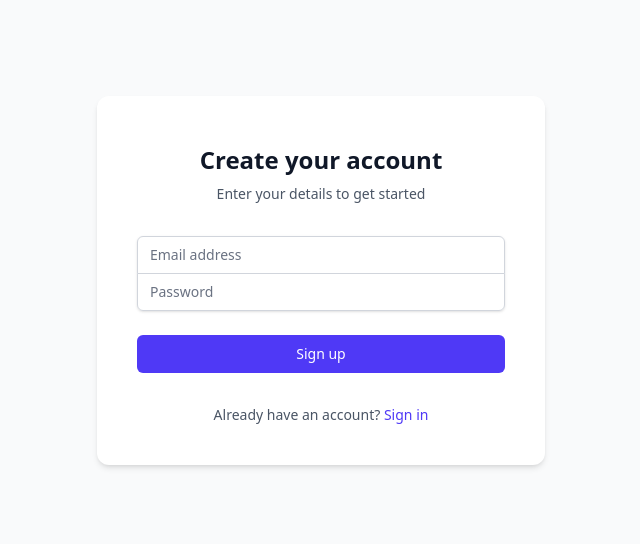
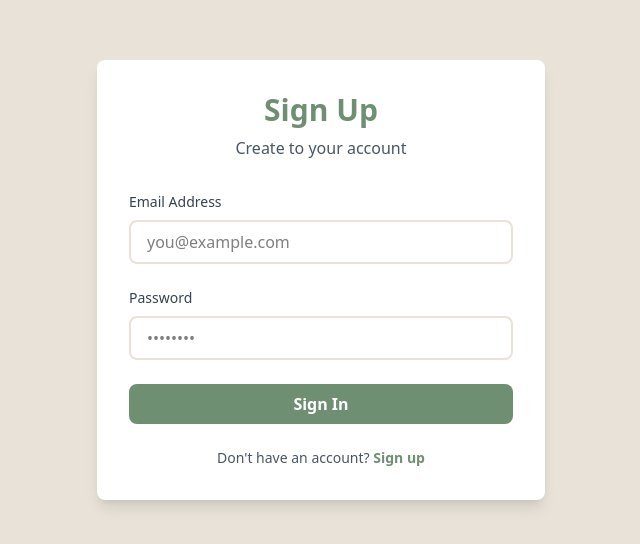
Before and after one commit to kriishp1/spark-hacks-2026, a React app in the folder frontend/: page /SignUp in a window 1280 px wide. Shown: the part 120-664 px from the top of the page, without its empty margins (319-959 px from the left). Built offline with nearby package versions, Linux system fonts and the light colour scheme; the HTML template or start-up script is replaced by a standard one.

Commit message:
Created login and signup page. Backend team needs to setup the login/system

```diff
--- a/frontend/src/pages/Login.jsx
+++ b/frontend/src/pages/Login.jsx
@@ -41,7 +41,7 @@ function Login() {
 
                     <button
                         type="submit"
-                        className="w-full py-2 rounded-lg font-semibold text-white transition"
+                        className="w-full py-2 rounded-lg font-semibold text-white transition cursor-pointer hover:opacity-90"
                         style={{ backgroundColor: '#6F8F72' }}
                     >
                         Sign In
--- a/frontend/src/pages/SignUp.jsx
+++ b/frontend/src/pages/SignUp.jsx
@@ -1,4 +1,4 @@
-import { useState } from 'react'
+import { useState } from "react";
 import { supabase } from "../supaBaseClient";
 import { useNavigate } from "react-router-dom";
 
@@ -8,7 +8,6 @@ export default function SignUp() {
   const [password, setPassword] = useState("");
   const [message, setMessage] = useState("");
 
-
   const handleSignUp = async (event) => {
     event.preventDefault();
     setMessage("");
@@ -16,7 +15,7 @@ export default function SignUp() {
     try {
       const { data, error } = await supabase.auth.signUp({
         email,
-        password
+        password,
       });
 
       if (error) {
@@ -24,55 +23,70 @@ export default function SignUp() {
       } else {
         setMessage("Check your email for confirmation link!");
       }
-
     } catch (error) {
       console.error("Network error:", error);
       setMessage("Network error. Please try again.");
     }
+  };
+  return (
+    <div className="bg-[#E8E2D8] min-h-screen flex items-center justify-center p-4">
+      <div className="w-full md:max-w-md bg-white rounded-lg shadow-lg p-6 md:p-8">
+        <h1
+          className="text-2xl md:text-3xl font-bold text-center mb-2"
+          style={{ color: "#6F8F72" }}
+        >
+          Sign Up
+        </h1>
+        <p className="text-center text-gray-600 mb-8">
+          Create to your account
+        </p>
 
-
-  }
-  return (
-    <div className="min-h-screen flex items-center justify-center bg-gray-50 dark:bg-gray-900">
-      <div className="max-w-md w-full space-y-8 p-10 bg-white dark:bg-gray-800 rounded-xl shadow-md">
-        <div className="text-center">
-          <h2 className="mt-2 text-2xl font-bold text-gray-900 dark:text-gray-100">Create your account</h2>
-          <p className="mt-2 text-sm text-gray-600 dark:text-gray-300">Enter your details to get started</p>
-        </div>
-
-        <form className="mt-8 space-y-6" onSubmit={handleSignUp}>
-          <div className="rounded-md shadow-sm -space-y-px">
-            <div>
-              <label htmlFor="email" className="sr-only">Email address</label>
-              <input id="email" name="email" type="email" autoComplete="email" required value={email}
-                onChange={(e) => setEmail(e.target.value)}
-                className="appearance-none rounded-none relative block w-full px-3 py-2 border border-gray-300 dark:border-gray-700 placeholder-gray-500 dark:placeholder-gray-400 text-gray-900 dark:text-gray-100 rounded-t-md focus:outline-none focus:ring-indigo-500 focus:border-indigo-500 focus:z-10 sm:text-sm bg-white dark:bg-gray-800"
-                placeholder="Email address" />
-            </div>
-            <div>
-              <label htmlFor="password" className="sr-only">Password</label>
-              <input id="password" name="password" type="password" autoComplete="new-password" required value={password}
-                onChange={(e) => setPassword(e.target.value)}
-                className="appearance-none rounded-none relative block w-full px-3 py-2 border border-gray-300 dark:border-gray-700 placeholder-gray-500 dark:placeholder-gray-400 text-gray-900 dark:text-gray-100 rounded-b-md focus:outline-none focus:ring-indigo-500 focus:border-indigo-500 focus:z-10 sm:text-sm bg-white dark:bg-gray-800"
-                placeholder="Password" />
-            </div>
+        <form className="space-y-6">
+          <div>
+            <label className="block text-sm font-medium text-gray-700 mb-2">
+              Email Address
+            </label>
+            <input
+              type="email"
+              placeholder="you@example.com"
+              className="w-full px-4 py-2 border-2 rounded-lg focus:outline-none focus:border-[#6F8F72]"
+              style={{ borderColor: "#E8E2D8" }}
+            />
           </div>
 
           <div>
-            <button type="submit" className="group relative w-full flex justify-center py-2 px-4 border border-transparent text-sm font-medium rounded-md text-white bg-indigo-600 hover:bg-indigo-700 focus:outline-none focus:ring-2 focus:ring-offset-2 focus:ring-indigo-500">
-              Sign up
-            </button>
+            <label className="block text-sm font-medium text-gray-700 mb-2">
+              Password
+            </label>
+            <input
+              type="password"
+              placeholder="••••••••"
+              className="w-full px-4 py-2 border-2 rounded-lg focus:outline-none focus:border-[#6F8F72]"
+              style={{ borderColor: "#E8E2D8" }}
+            />
+
           </div>
+
+          <button
+            type="submit"
+            className="w-full py-2 rounded-lg font-semibold text-white transition cursor-pointer hover:opacity-90"
+            style={{ backgroundColor: "#6F8F72" }}
+          >
+            Sign In
+          </button>
         </form>
 
-        {message && (
-          <div className={`text-center text-sm ${message.includes('Error') ? 'text-red-600' : 'text-green-600'}`}>
-            {message}
-          </div>
-        )}
-
-        <p className="text-center text-sm text-gray-600 dark:text-gray-300">Already have an account? <a href="#" className="text-indigo-600 hover:text-indigo-500">Sign in</a></p>
+        <p className="text-center text-gray-600 text-sm mt-6">
+          Don't have an account?{" "}
+          <a
+            href="#"
+            style={{ color: "#6F8F72" }}
+            className="font-semibold hover:underline"
+          >
+            Sign up
+          </a>
+        </p>
       </div>
     </div>
-  )
+  );
 }
```
